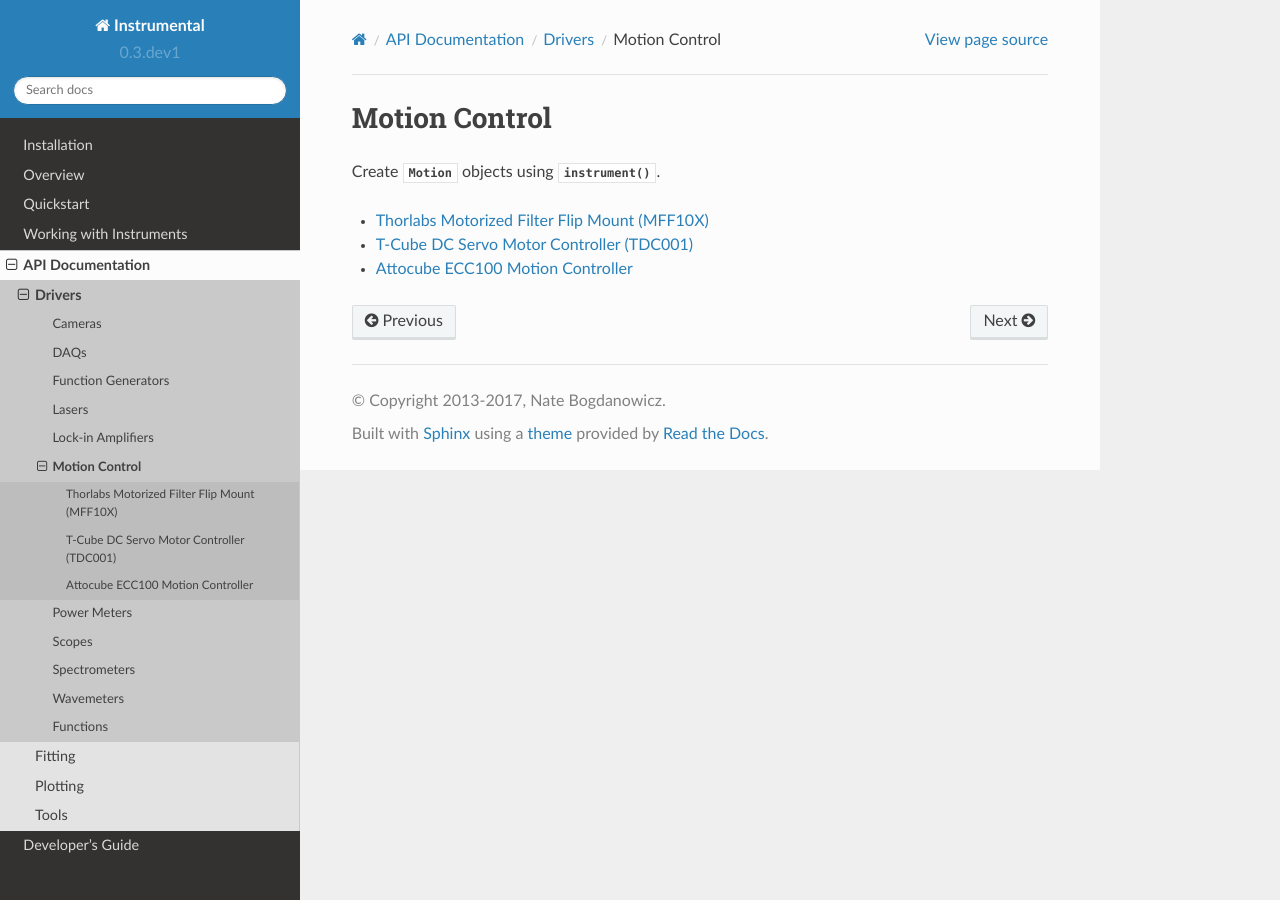
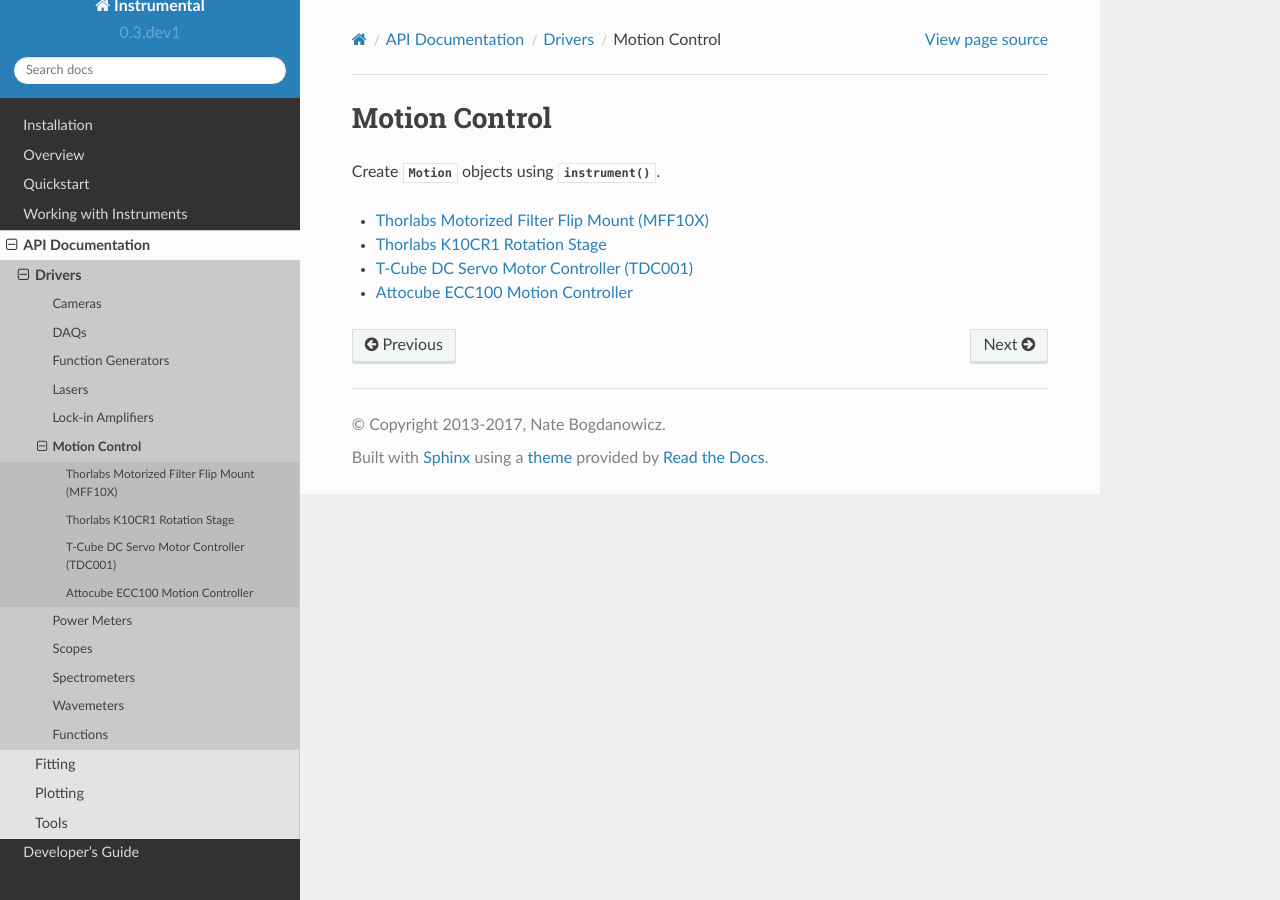
Before and after one commit to mabuchilab/Instrumental, a Sphinx documentation site: the page built from docs/motion.rst, in a window 1280 px wide. Built offline with Sphinx 7.4.7 and the Read the Docs theme 2.0.0, drawn with Linux system fonts in a browser that asks for light colours; formulas are drawn with MathJax 3.

Commit message:
Add docs for kinesis driver

```diff
--- /dev/null
+++ b/docs/motion-kinesis.rst
@@ -0,0 +1,8 @@
+Thorlabs K10CR1 Rotation Stage
+==============================
+
+.. toctree::
+
+.. automodule:: instrumental.drivers.motion.kinesis
+    :members:
+    :undoc-members:
--- a/docs/motion.rst
+++ b/docs/motion.rst
@@ -8,5 +8,6 @@ Create :py:class:`~instrumental.drivers.motion.Motion` objects using :py:func:`~
     :maxdepth: 1
 
     filter-flipper
+    motion-kinesis
     tdc-001
     ecc100
```
